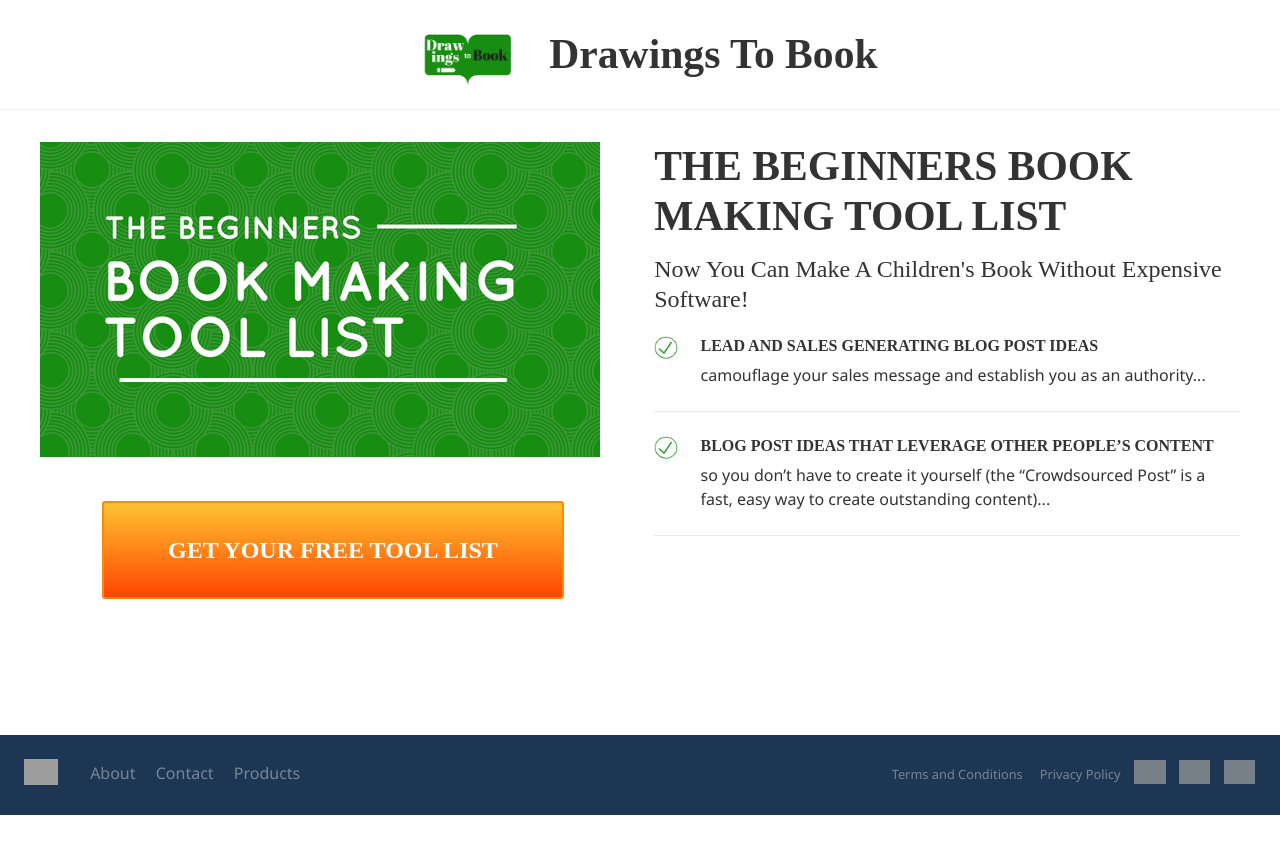
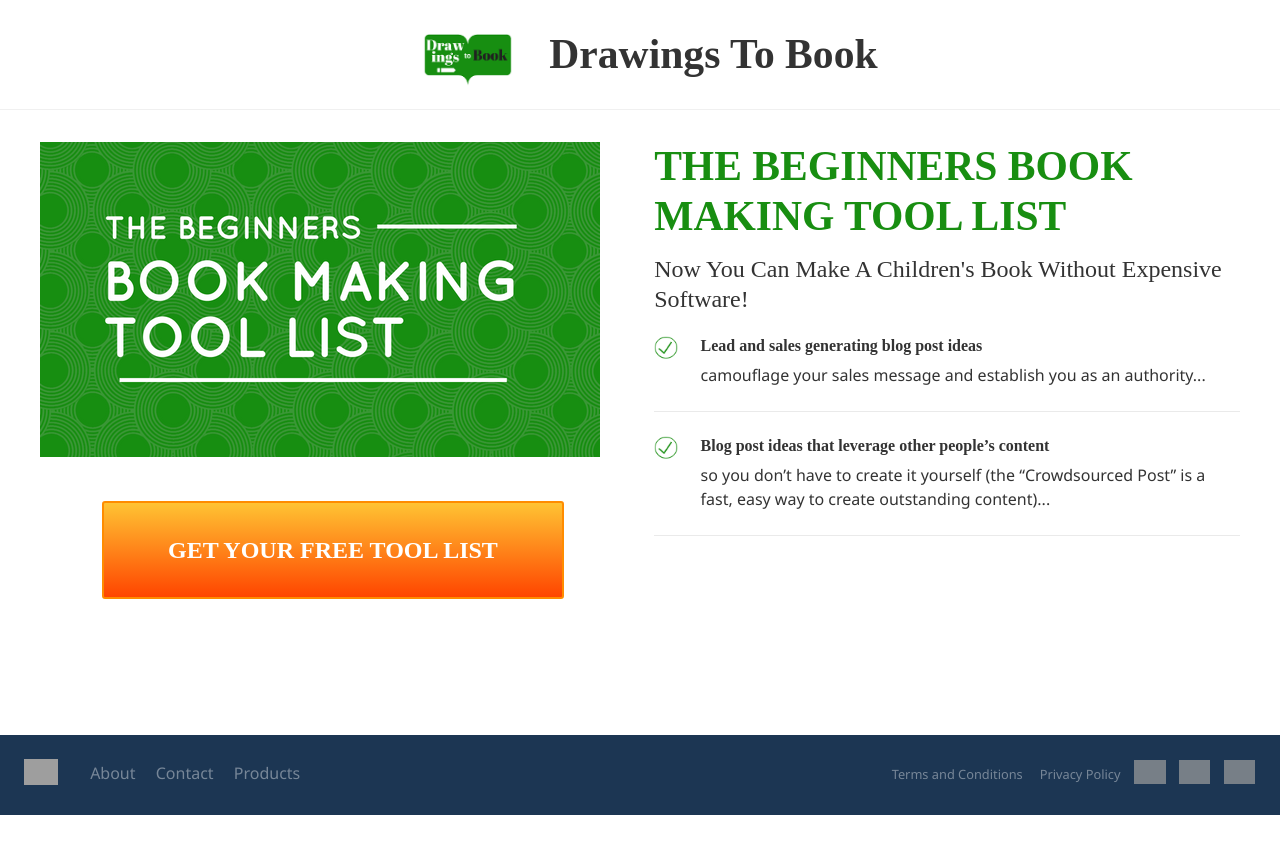
Before and after one commit to fourthirty-two/drawingstobook, a Jekyll site: the page built from index.html, in a window 1280 px wide. Shown: the top 854 px of the page. Built offline with Jekyll 4.4.1, drawn with Linux system fonts in a browser that asks for light colours; some web fonts are replaced; comment, search, counter and statistics services are not loaded; grey boxes are pictures that could not be loaded.

Commit message:
hero-title class now changes color based on page.category

```diff
--- a/_layouts/landing-page.html
+++ b/_layouts/landing-page.html
@@ -13,7 +13,7 @@ layout: default
       <div class="hero-left">
 
         <!-- on mobile -->
-        <h1 class="hidden-lg">
+        <h1 class="hidden-lg hero-title">
           {{ page.title }}
         </h1>
         {% if page.image %}
@@ -31,7 +31,7 @@ layout: default
 
       <div class="hero-right">
 
-        <h1 class="hidden-xs">
+        <h1 class="hidden-xs hero-title">
           {{ page.title }}
         </h1>
         <h2>
--- a/_sass/patterns/_hero-unit.scss
+++ b/_sass/patterns/_hero-unit.scss
@@ -23,12 +23,11 @@
     }
 
     // Heading
-    .hero-right h1,
-    .hero-left h1.hidden-lg {
+    h1.hero-title {
       text-transform: uppercase;
     }
     // center on mobile
-    .hero-left h1.hidden-lg {
+    h1.hidden-lg.hero-title {
       margin-bottom: 1em;
       text-align: center;
     }
@@ -42,6 +41,17 @@
       @include margin(0 auto);
     }
 
+
   }
 
 }
+
+// **
+// co-ordinate hero title with category name
+// just add `.category-{{ page.category }} .hero-title`
+// then fill out color needed
+// **
+
+.category-tool-list .hero-title {
+  color: $green;
+}
--- a/index.html
+++ b/index.html
@@ -7,5 +7,5 @@ layout-class: hero-signup
 image: images/tool-list-download-image.png
 signup: tool-list-download
 button-text: Get your free tool list
-category: lp
+category: tool-list
 ---
```
